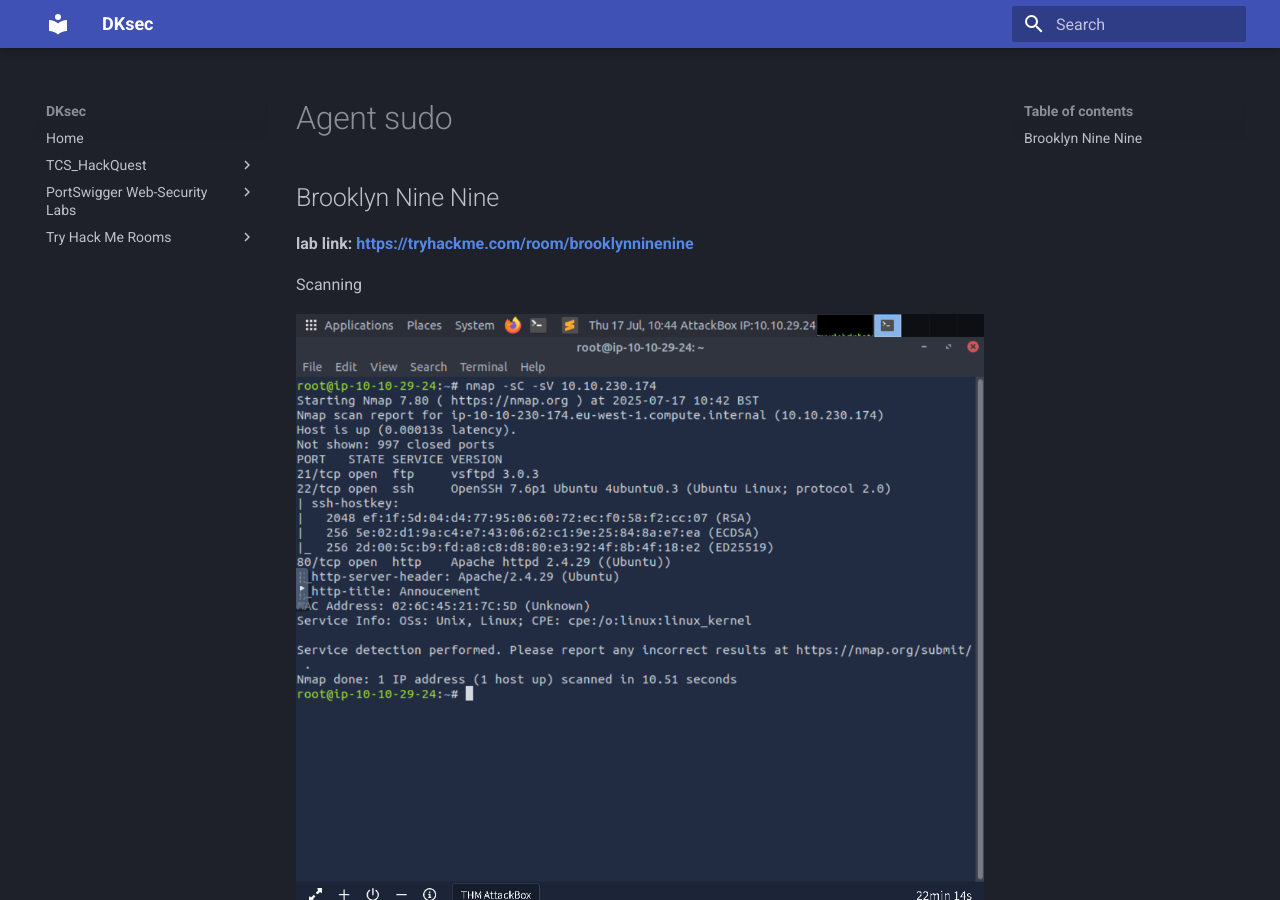
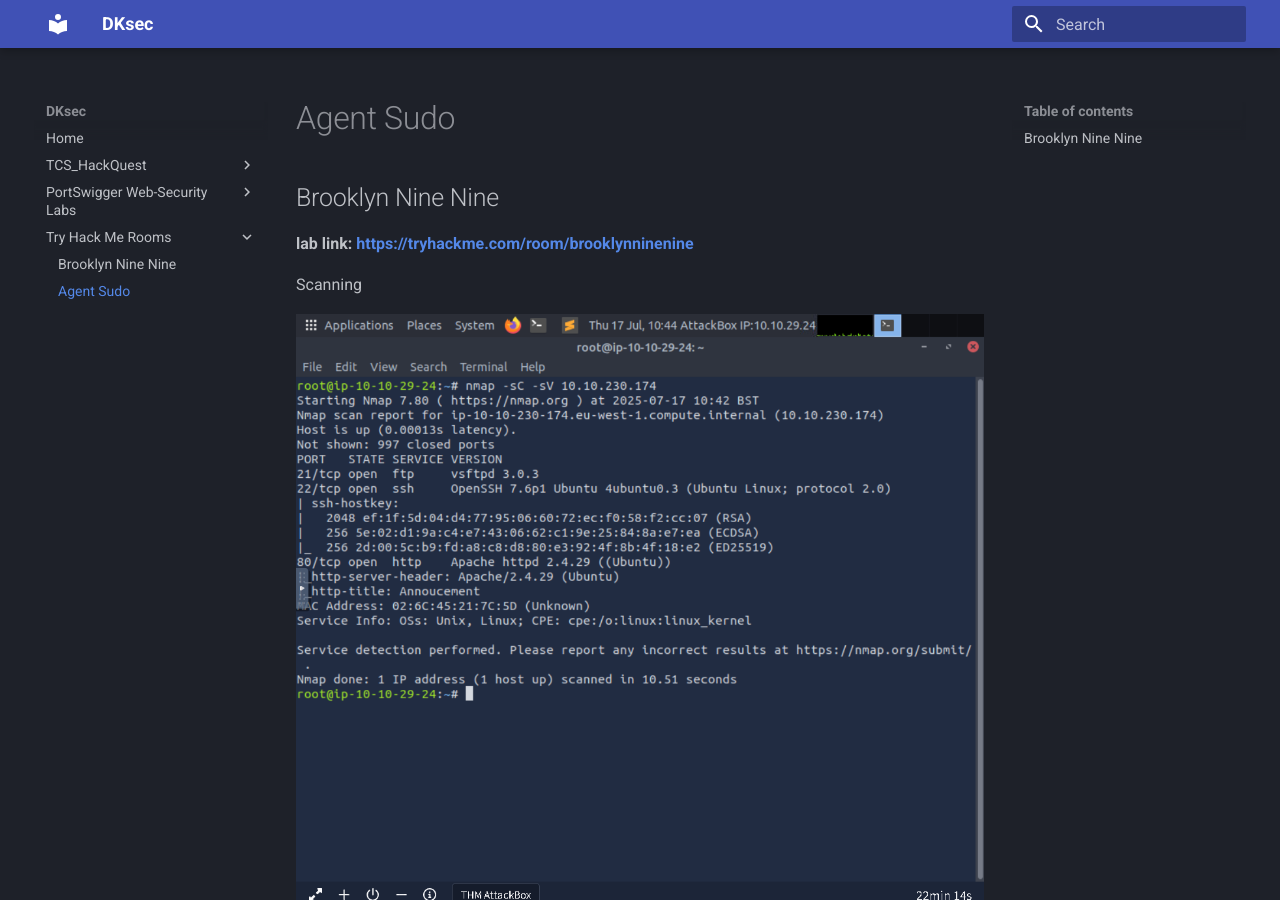
Before and after one commit to DKsec-1/mkdocs, an MkDocs documentation site: the page built from docs/Try_hack_me/Agent_sudo.md, in a window 1280 px wide and 900 px high. Built offline with MkDocs 1.6.1 and Material for MkDocs 9.7.7, drawn with Linux system fonts in a browser that asks for light colours.

Commit message:
remove errors

```diff
--- a/mkdocs.yml
+++ b/mkdocs.yml
@@ -22,3 +22,4 @@
       - Server-side request forgery (SSRF): Portswigger_labs/ssrf.md
   - Try Hack Me Rooms:
       - Brooklyn Nine Nine: Try_hack_me/brooklyn_nine_nine.md
+      - Agent Sudo: Try_hack_me/Agent_sudo.md
```
